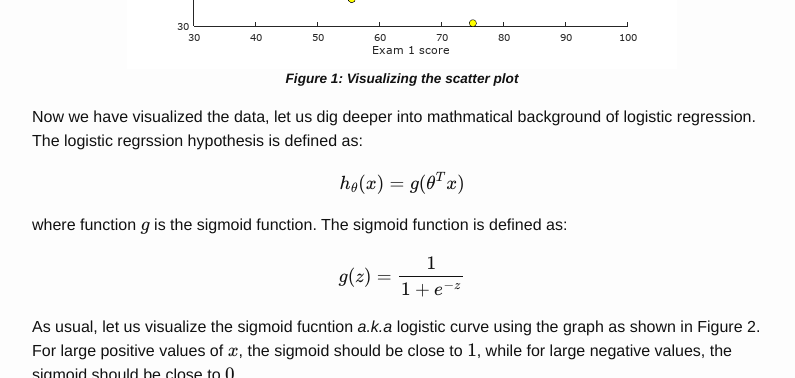
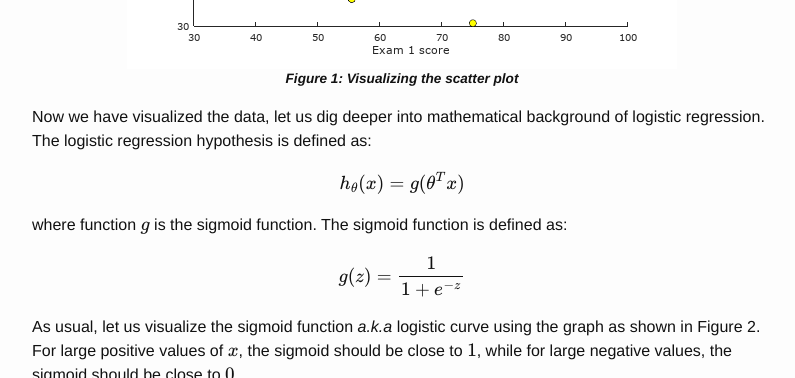
Before and after one commit to yewjie-github/Portfolio, a Jekyll site: the page built from _posts/ML_Cousera/2017-12-09-Logistic-Regression.markdown, in a window 1280 px wide and 900 px high, scrolled down 837 px, cut to the strip 152-530 px from the top of the window. Shown: the whole strip, without its empty margins (238-1033 px from the left). Built offline with Jekyll 4.4.1, drawn with Linux system fonts in a browser that asks for light colours; formulas are drawn with MathJax 3.

Commit message:
Correction

````diff
--- a/_posts/ML_Cousera/2017-12-09-Logistic-Regression.markdown
+++ b/_posts/ML_Cousera/2017-12-09-Logistic-Regression.markdown
@@ -21,7 +21,7 @@ plot(X(neg, 1), X(neg, 2), 'ko', 'MarkerFaceColor', 'y', 'MarkerSize', 7);
 ![image]({{ site.baseurl }}/public/project-images/logistic_regression/logistic_visualize.png)
 *Figure 1: Visualizing the scatter plot*
 
-Now we have visualized the data, let us dig deeper into mathmatical background of logistic regression. The logistic regrssion hypothesis is defined as:
+Now we have visualized the data, let us dig deeper into mathematical background of logistic regression. The logistic regression hypothesis is defined as:
 
 $$h_\theta(x)=g(\theta^Tx)$$
 
@@ -29,7 +29,7 @@ where function $$g$$ is the sigmoid function. The sigmoid function is defined as
 
 $$g(z) = \frac{1}{1+e^{-z}}$$
 
-As usual, let us visualize the sigmoid fucntion _a.k.a_ logistic curve using the graph as shown in Figure 2. For large positive values of $$x$$, the sigmoid should be close to $$1$$, while for large negative values, the sigmoid should be close to $$0$$.
+As usual, let us visualize the sigmoid function _a.k.a_ logistic curve using the graph as shown in Figure 2. For large positive values of $$x$$, the sigmoid should be close to $$1$$, while for large negative values, the sigmoid should be close to $$0$$.
 
 {: .center}
 ![image]({{ site.baseurl }}/public/project-images/logistic_regression/logistic_curve.png)
--- a/_posts/ML_Cousera/2017-12-16-Regularized-Logistic-Regression.markdown
+++ b/_posts/ML_Cousera/2017-12-16-Regularized-Logistic-Regression.markdown
@@ -68,7 +68,7 @@ Train Accuracy (lambda = 0): 86.440678
 ```
 
 
-To better understand the effects of $$\lambda$$, precisely on the matter of how regularization prevents over-fitting, let us visualize how the decision boundary behaves and the prediction accuary varies when using different values of $$\lambda$$.
+To better understand the effects of $$\lambda$$, precisely on the matter of how regularization prevents over-fitting, let us visualize how the decision boundary behaves and the prediction accuracy varies when using different values of $$\lambda$$.
 
 **When $$\lambda=1$$**
 
````
Also changed, not shown: _posts/ML_Cousera/2017-12-02-Linear-Regression.markdown (+6 -6 lines).
